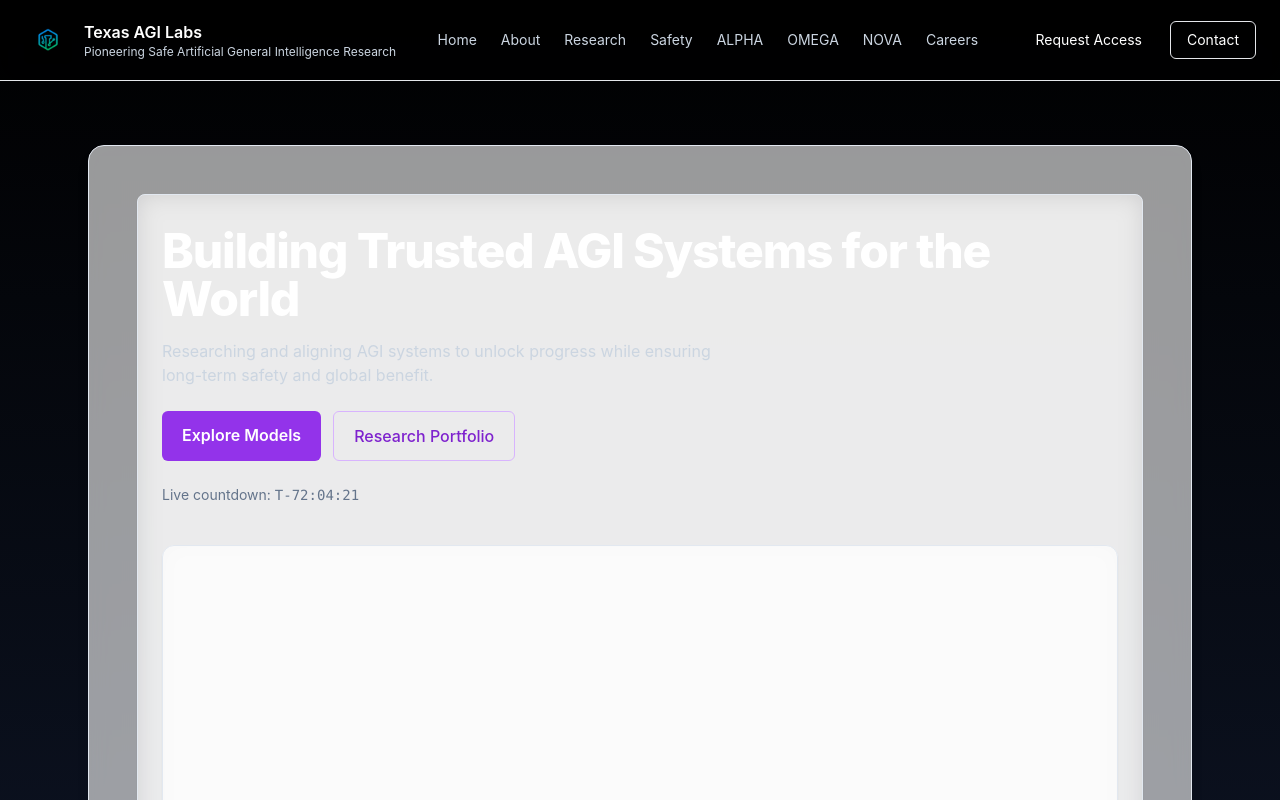
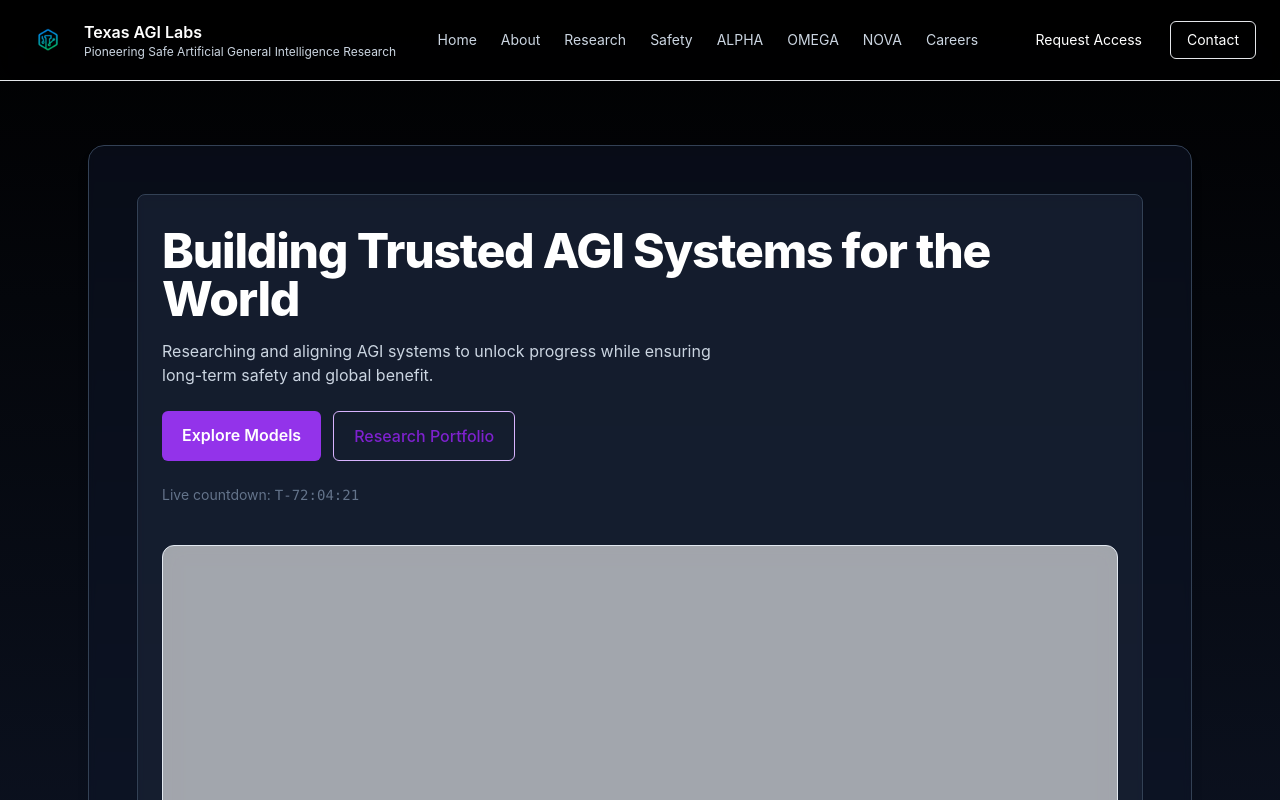
Before and after one commit to saravanan08071979/texasagilabs-site, a Next.js app: page / in a window 1280 px wide. Shown: the top 800 px of the page. Built offline with nearby package versions, Linux system fonts and the light colour scheme.

Commit message:
index file has been changed

```diff
--- a/pages/index.jsx
+++ b/pages/index.jsx
@@ -7,8 +7,8 @@ export default function Home() {
       <Header />
       <main className="max-w-6xl mx-auto px-6 py-16">
 {/* ======================== HERO SECTION ======================== */}
-       <section className="relative rounded-2xl overflow-hidden bg-white/60 border border-slate-200 p-8 lg:p-12 shadow-lg backdrop-blur-md">
-          <div className="bg-white/50 border border-slate-200 rounded-lg p-6 shadow-sm backdrop-blur-md">
+       <section className="relative rounded-2xl overflow-hidden bg-slate-900/50 border border-slate-700 p-8 lg:p-12 shadow-lg backdrop-blur-sm">
+        <div className="bg-slate-800/50 border border-slate-700 rounded-lg p-6 shadow-sm backdrop-blur-sm">
             <div>
               <h1 className="mt-2 text-4xl md:text-5xl font-extrabold tracking-tight">
                 Building Trusted AGI Systems for the World
```
Also changed, not shown: 1 other file (tests, documents, lock files or other folders).
